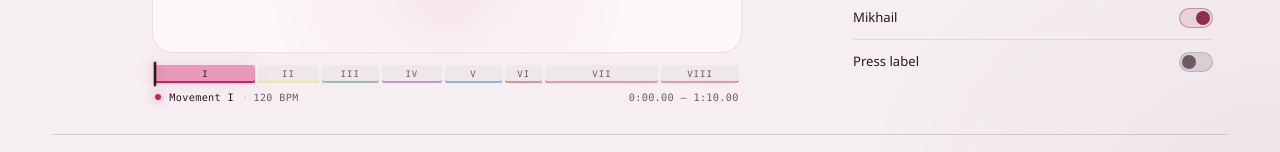
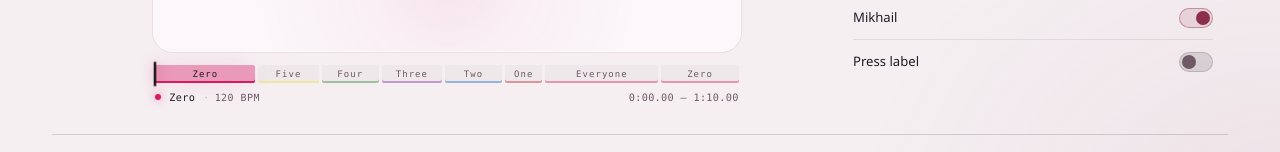
Before and after one commit to dieg-go/dod3-helper-web, a React (Vite) app: page / in a window 1280 px wide. Shown: the part 582-734 px from the top of the page. Built offline with nearby package versions, Linux system fonts and the light colour scheme.

Commit message:
Label each movement after its cast

```diff
--- a/src/components/MovementRibbon.tsx
+++ b/src/components/MovementRibbon.tsx
@@ -16,6 +16,30 @@ interface MovementRibbonProps {
 
 function rgb(color: readonly [number, number, number]): string {
   return `${color[0]} ${color[1]} ${color[2]}`;
+}
+
+/**
+ * Who holds the stage in each movement, in tempo-map order: Zero opens alone, a
+ * sister joins her every movement, everyone is on stage in VII, and Zero closes
+ * alone in VIII.
+ */
+const MOVEMENT_NAMES = [
+  'Zero',
+  'Five',
+  'Four',
+  'Three',
+  'Two',
+  'One',
+  'Everyone',
+  'Zero',
+] as const;
+
+/** A movement's cast name; past the end of the list its numeral stands in. */
+function movementName(index: number | null): string {
+  if (index === null) {
+    return '—';
+  }
+  return MOVEMENT_NAMES[index] ?? movementLabel(index);
 }
 
 /**
@@ -45,7 +69,7 @@ export function MovementRibbon({ elapsed, duration, total, onSeek }: MovementRib
   const valueText =
     activeIndex === null
       ? formatClock(elapsed)
-      : `${formatClock(elapsed)}, movement ${activeIndex + 1} of ${TEMPO_SECTIONS.length}`;
+      : `${formatClock(elapsed)}, ${movementName(activeIndex)}`;
 
   return (
     <figure className="movement" style={{ '--seg': rgb(color) } as CSSProperties}>
@@ -69,7 +93,7 @@ export function MovementRibbon({ elapsed, duration, total, onSeek }: MovementRib
                 } as CSSProperties
               }
             >
-              <span className="movement-num">{movementLabel(index)}</span>
+              <span className="movement-num">{movementName(index)}</span>
             </span>
           );
         })}
@@ -94,7 +118,7 @@ export function MovementRibbon({ elapsed, duration, total, onSeek }: MovementRib
       <figcaption className="movement-meta">
         <span className="movement-now">
           <span className="movement-dot" aria-hidden="true" />
-          <span>{active ? `Movement ${movementLabel(activeIndex ?? 0)}` : 'Movement —'}</span>
+          <span>{movementName(activeIndex)}</span>
           {bpm ? <span className="movement-bpm">{bpm}</span> : null}
         </span>
         <span className="movement-range">
```
